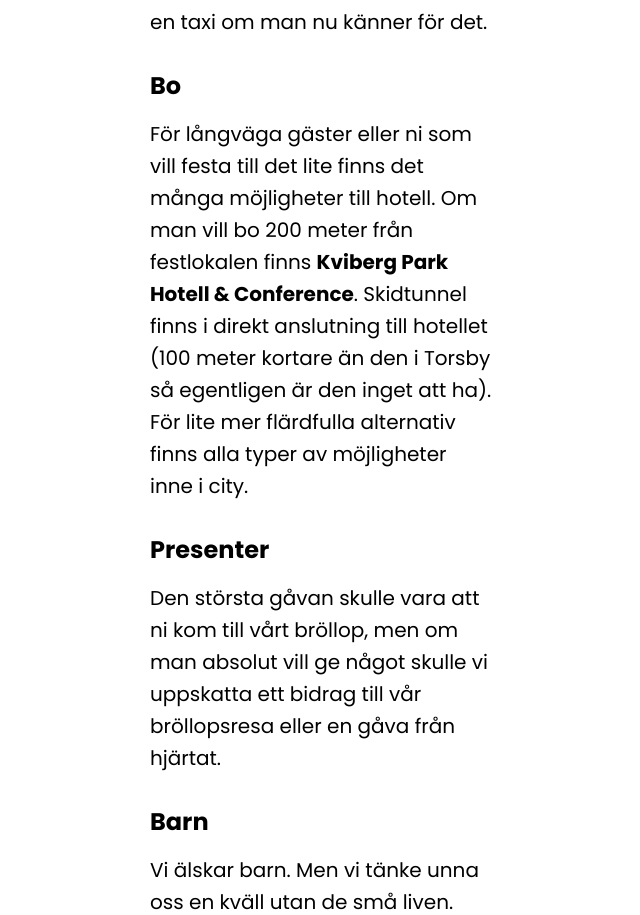
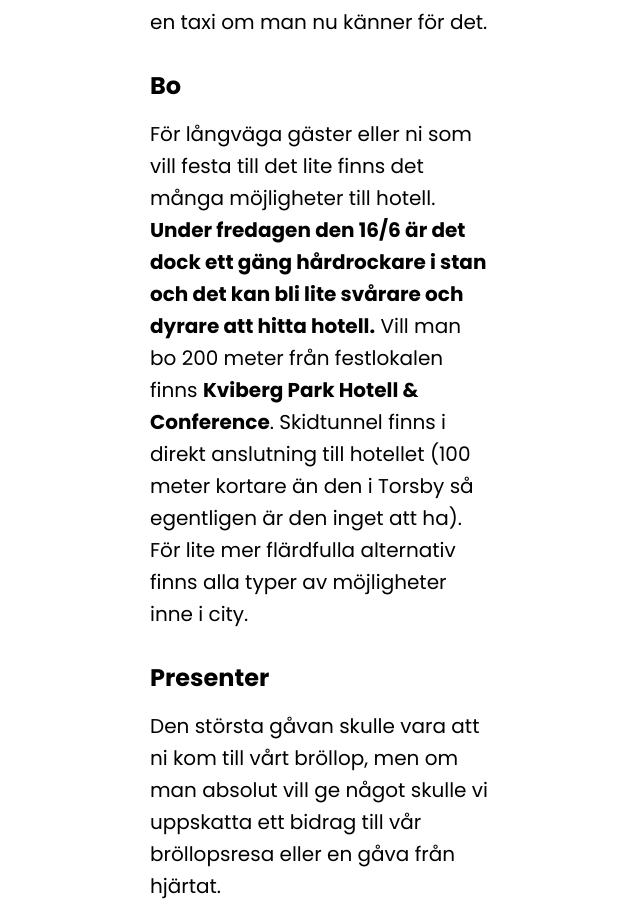
Before and after one commit to h-emma/osa-wedding, a Next.js app: page /info in a window 1280 px wide. Shown: the part 1049-1964 px from the top of the page, without its empty margins (319-959 px from the left). Built offline with nearby package versions, Linux system fonts and the light colour scheme.

Commit message:
Update text

```diff
--- a/pages/info.js
+++ b/pages/info.js
@@ -35,12 +35,16 @@ export default function Info() {
             <h3>Bo</h3>
             <p>
               För långväga gäster eller ni som vill festa till det lite finns
-              det många möjligheter till hotell. Om man vill bo 200 meter från
-              festlokalen finns <b>Kviberg Park Hotell & Conference</b>.
-              Skidtunnel finns i direkt anslutning till hotellet (100 meter
-              kortare än den i Torsby så egentligen är den inget att ha). För
-              lite mer flärdfulla alternativ finns alla typer av möjligheter
-              inne i city.
+              det många möjligheter till hotell.{" "}
+              <b>
+                Under fredagen den 16/6 är det dock ett gäng hårdrockare i stan
+                och det kan bli lite svårare och dyrare att hitta hotell.
+              </b>{" "}
+              Vill man bo 200 meter från festlokalen finns{" "}
+              <b>Kviberg Park Hotell & Conference</b>. Skidtunnel finns i direkt
+              anslutning till hotellet (100 meter kortare än den i Torsby så
+              egentligen är den inget att ha). För lite mer flärdfulla
+              alternativ finns alla typer av möjligheter inne i city.
             </p>
             <h3>Presenter</h3>
             <p>
```
